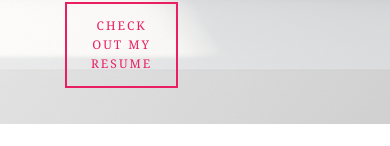
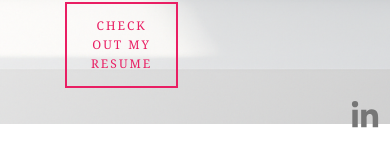
Before and after one commit to Aksi97/my-cv-portfolio, a React (Vite) app: page / in a window 390 px wide. Shown: the part 695-841 px from the top of the page. Built offline with nearby package versions, Linux system fonts and the light colour scheme.

Commit message:
Added fixed LinkedIn icon

```diff
--- a/package.json
+++ b/package.json
@@ -10,8 +10,12 @@
     "preview": "vite preview"
   },
   "dependencies": {
+    "@fortawesome/fontawesome-svg-core": "^6.7.2",
+    "@fortawesome/free-brands-svg-icons": "^6.7.2",
+    "@fortawesome/react-fontawesome": "^0.2.2",
     "react": "^19.1.0",
-    "react-dom": "^19.1.0"
+    "react-dom": "^19.1.0",
+    "react-icons": "^5.5.0"
   },
   "devDependencies": {
     "@eslint/js": "^9.29.0",
--- a/src/App.jsx
+++ b/src/App.jsx
@@ -3,6 +3,7 @@ import Header from './components/Header';
 import HeroSection from './components/HeroSection';
 import AboutModal from './components/AboutModal';
 import ContactModal from './components/ContactModal';
+import LinkedInLogo from './components/LinkedInLogo';
 
 function App() {
   const [showAboutModal, setShowAboutModal] = useState(false);
@@ -51,6 +52,7 @@ function App() {
 
       <AboutModal isOpen={showAboutModal} onClose={handleCloseAboutModal} />
       <ContactModal isOpen={showContactModal} onClose={handleCloseContactModal} />
+      <LinkedInLogo />
     </>
   );
 }
--- a/src/components/AboutModal.jsx
+++ b/src/components/AboutModal.jsx
@@ -11,7 +11,15 @@ function AboutModal({ isOpen, onClose }) {
         <button className="modal-close" onClick={onClose} aria-label="Close About Me dialog">&times;</button>
         <h2>About Akash Dubey</h2>
         <p>
-            Hello! I'm Akash Dubey, a Blah Blah Blah
+<p>Hi, I’m Akash Dubey! A Tech Support & Payment Operations Specialist with 5+ years of experience in customer service, technical support, and dispute resolution. I've worked across global platforms like eBay and Augmented Era, managing everything from customer experience to payment operations, fraud prevention, and KYC compliance.</p>
+
+<p>While I’ve built a strong career in support and analytics, I’ve recently started exploring a new passion, front-end web development. I’m currently learning HTML, CSS, JavaScript, and React, and I’ve created this site as part of my journey.</p>
+
+<p>I enjoy turning complex challenges into simple, beautiful, and user-friendly web experiences. I’m excited to combine my background in tech support, problem-solving, and data analytics with front-end skills to eventually transition into tech roles that involve both development and user experience.</p>
+
+<p>I’m based in Sweden with a valid residence permit, and always open to collaboration, learning, and new opportunities.</p>
+
+<h2>Thank You!!!</h2>
         </p>
       </div>
     </div>
--- /dev/null
+++ b/src/components/LinkedInLogo.jsx
@@ -0,0 +1,21 @@
+import React from 'react';
+import { FaLinkedinIn } from 'react-icons/fa';
+
+const LinkedInLogo = () => {
+  return (
+    <div className="linkedin-logo-container">
+      <a
+        href="https://www.linkedin.com/in/akash-dubey-24009322a"
+        target="_blank"
+        rel="noopener noreferrer"
+        aria-label="LinkedIn Profile"
+      >
+        {/* If using React Icons */}
+        <FaLinkedinIn size={10} className="linkedin-icon" /> {/* Adjust size as needed */}
+
+      </a>
+    </div>
+  );
+};
+
+export default LinkedInLogo;
--- a/src/main.jsx
+++ b/src/main.jsx
@@ -1,11 +1,7 @@
 import React from 'react';
 import ReactDOM from 'react-dom/client';
 import App from './App.jsx';
-import './styles/index.css'; // This is where your custom CSS is imported
-
-// REMOVE these lines if they exist:
-// import './index.css';
-// import './App.css'; // This is handled by your custom index.css now.
+import './styles/index.css';
 
 ReactDOM.createRoot(document.getElementById('root')).render(
   <React.StrictMode>
--- a/src/styles/index.css
+++ b/src/styles/index.css
@@ -377,3 +377,48 @@
                 right: 15px;
             }
         }
+
+        .linkedin-logo-container {
+        position: fixed;
+        bottom: 20px;
+        right: 20px;
+        z-index: 1000;
+        }
+
+        .linkedin-logo-container a {
+        display: block;
+        color: #767676;
+        text-decoration: none;
+        }
+
+        .linkedin-icon {
+        width: 30px;
+        height: 30px;
+        transition: transform 0.3s ease-in-out;
+        }
+
+        .linkedin-icon:hover {
+        transform: scale(1.1);
+        }
+
+        @media (max-width: 768px) {
+        .linkedin-logo-container {
+            bottom: 15px;
+            right: 15px;
+        }
+        .linkedin-icon {
+            width: 35px;
+            height: 35px;
+        }
+        }
+
+        @media (max-width: 480px) {
+        .linkedin-logo-container {
+            bottom: 10px;
+            right: 10px;
+        }
+        .linkedin-icon {
+            width: 30px;
+            height: 30px;
+        }
+        }
```
Also changed, not shown: 1 other file (tests, documents, lock files or other folders).
